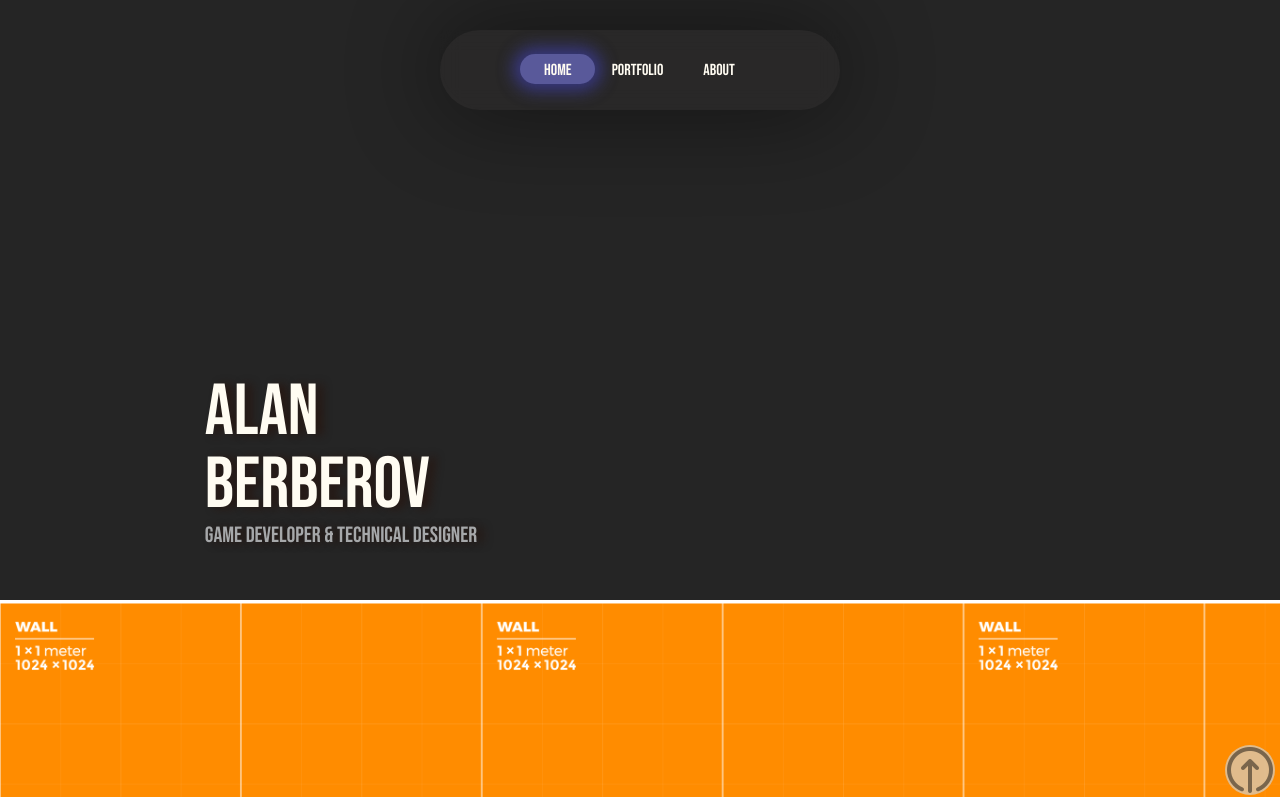
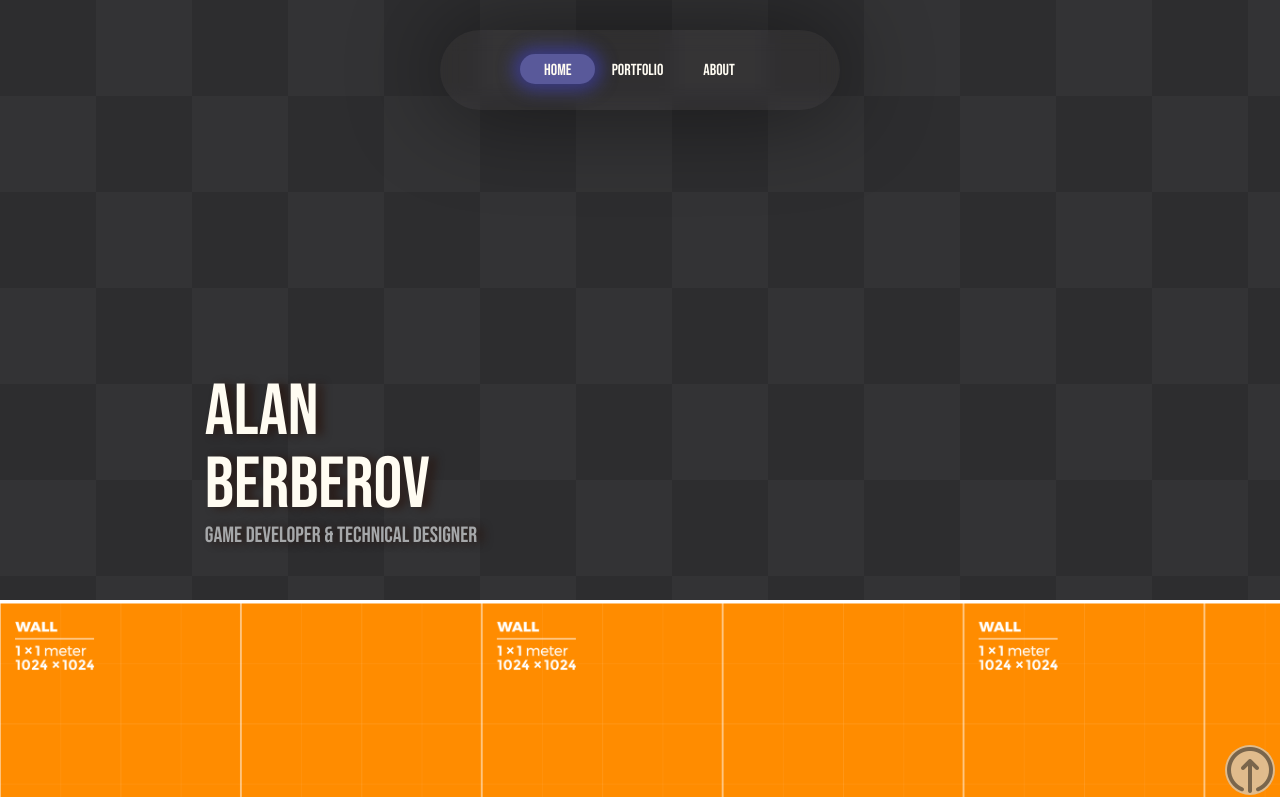
Before and after one commit to psikh286/psikh286.github.io, a React (Create React App) app: page /#/ in a window 1280 px wide. Shown: the top 800 px of the page. Built offline with nearby package versions, Linux system fonts and the light colour scheme.

Commit message:
[EDIT] header, add checkboard bg;

```diff
--- a/src/components/header/header.css
+++ b/src/components/header/header.css
@@ -22,8 +22,8 @@
     flex-wrap: wrap;
 
     background-color: #252525;
-    /*background-image: url(../../img/protoTexturesPng/Dark/texture_08.png);
-    background-size: 30%;*/
+    background-image: url(../../img/protoTexturesPng/Dark/texture_08.png);
+    background-size: 30%;
 }
 .header__info-container {
     height: fit-content;
```
